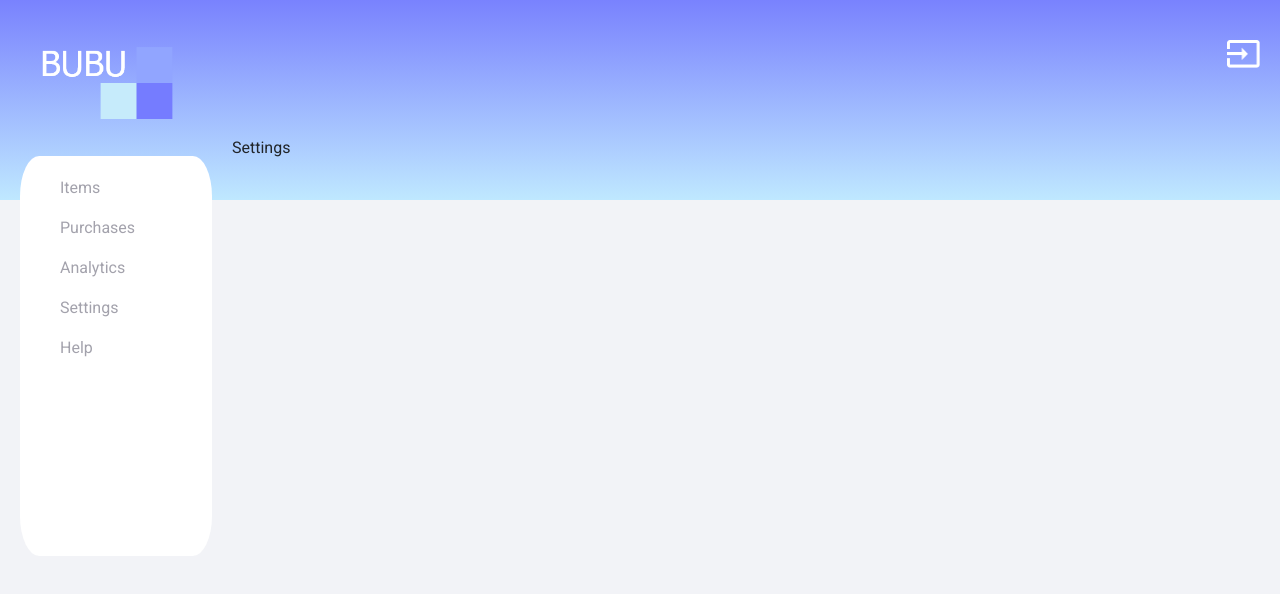
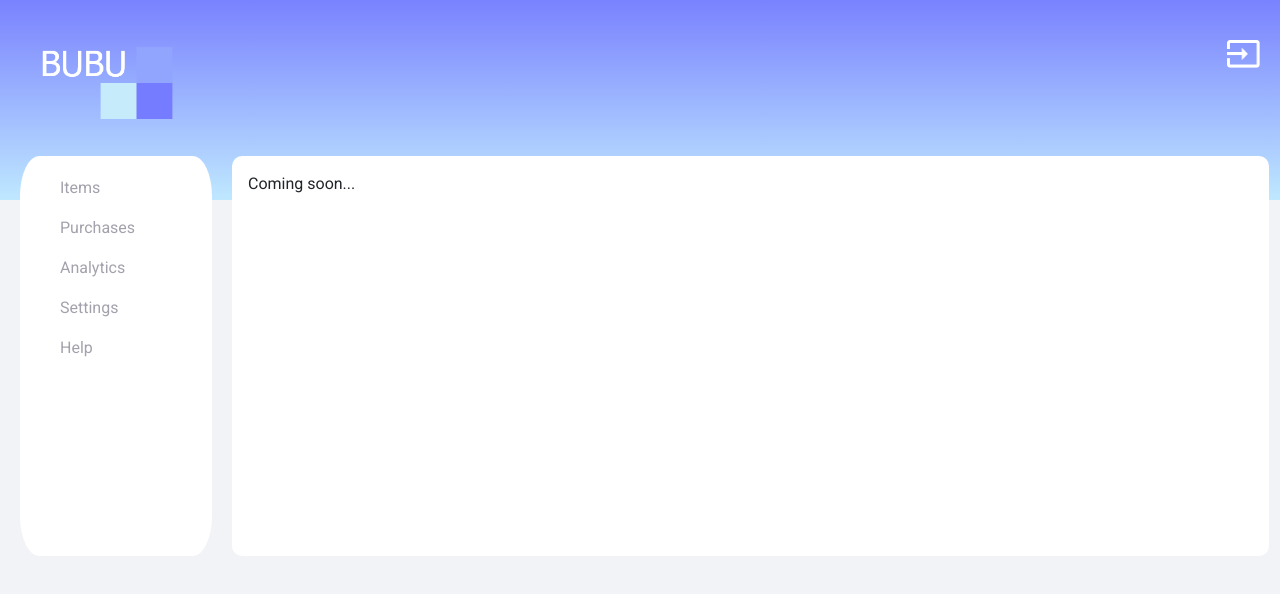
Before and after one commit to Bondcoder/junction2019_frontend, a React (Create React App) app: page / in a window 1280 px wide. Both pictures are taken after a click on the item "Settings". Shown: the top 594 px of the page. Built offline with nearby package versions, Linux system fonts and the light colour scheme.

Commit message:
Last components for dashboard

```diff
--- a/src/App.css
+++ b/src/App.css
@@ -228,3 +228,14 @@ button.addData {
   padding-bottom: 172px;
   margin: 0 auto;
 }
+
+.comingSoonSection {
+  height: 400px;
+  margin-top: 20px;
+  width: 81%;
+  display: inline-flex;
+  float: left;
+  background-color: #fff;
+  border-radius: 10px;
+  padding: 1em;
+}
--- a/src/components/Options.js
+++ b/src/components/Options.js
@@ -79,7 +79,9 @@ class Analytic extends React.Component {
 class Settings extends React.Component {
     render() {
         return (
-            <p>Settings</p>
+            <div className="comingSoonSection">
+                <p>Coming soon...</p>
+            </div>
         );
     }
 }
@@ -87,7 +89,9 @@ class Settings extends React.Component {
 class Help extends React.Component {
     render() {
         return (
-            <p>Help</p>
+            <div className="comingSoonSection">
+                <p>Coming soon...</p>
+            </div>
         );
     }
 }
```
